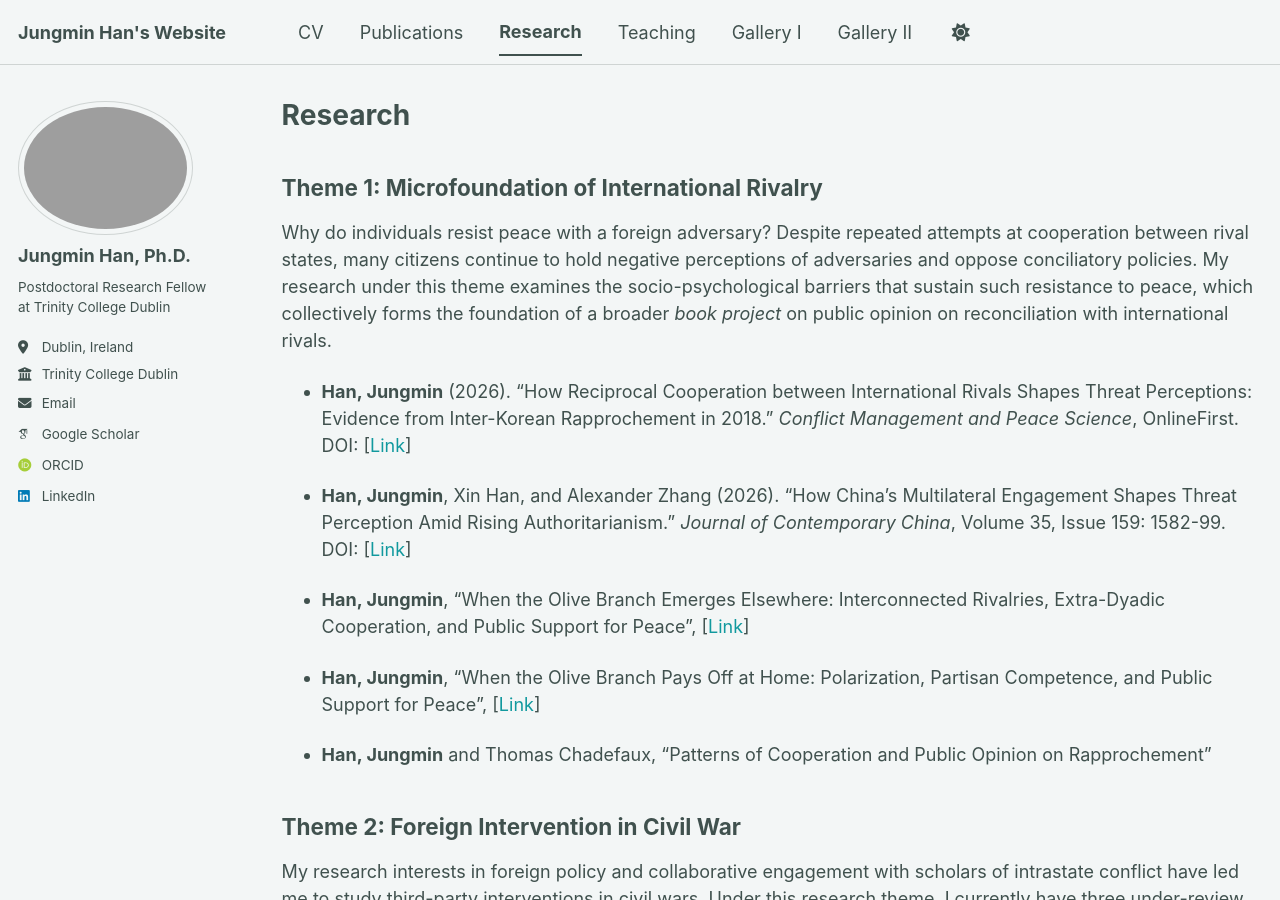
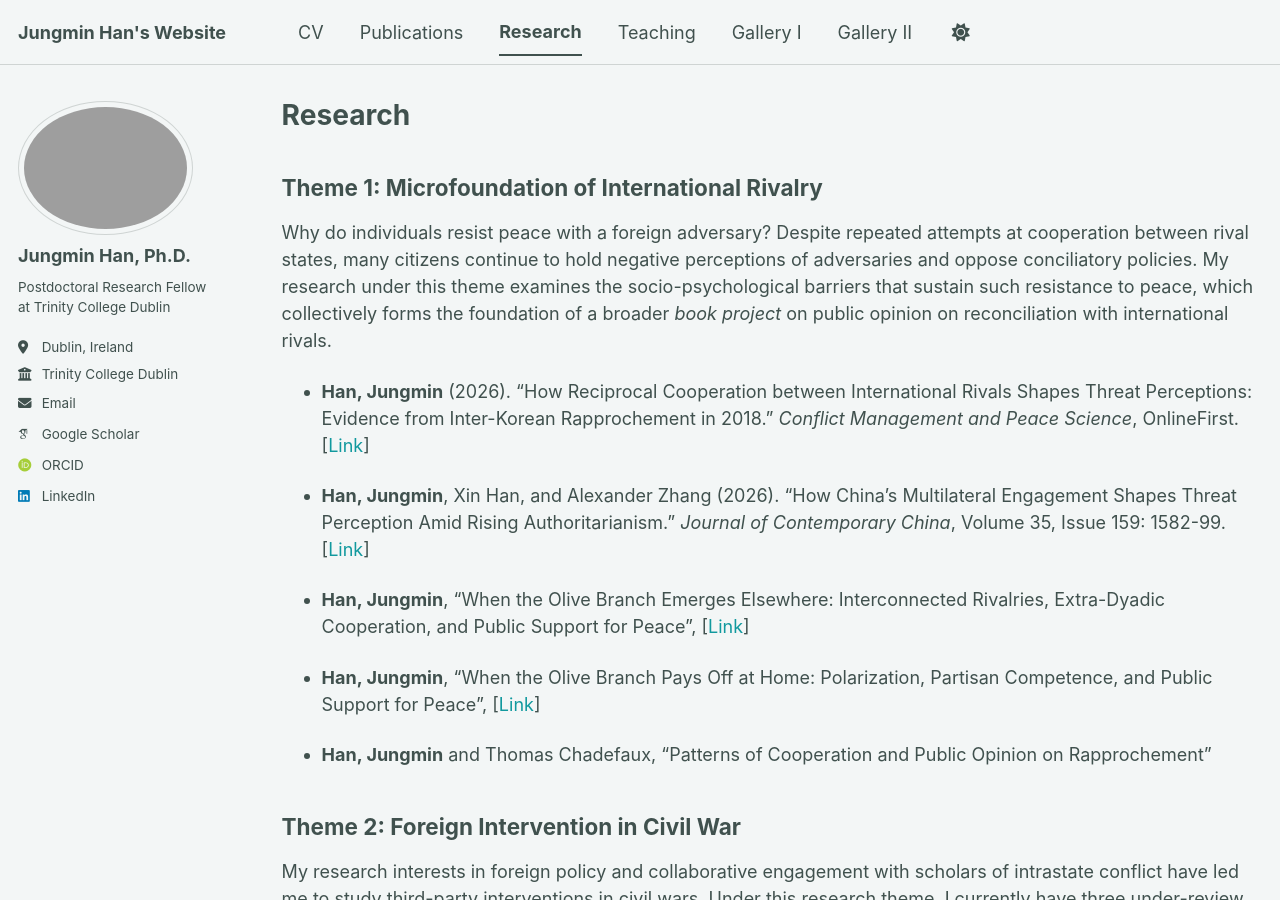
Before and after one commit to jungmin-lawrence-han/jungmin-lawrence-han.github.io, a Jekyll site: the page built from _pages/research.md, in a window 1280 px wide and 900 px high. Built offline with Jekyll 4.4.1, drawn with Linux system fonts in a browser that asks for light colours; some web fonts are replaced; a script bundle is joined from its source files by our own code; library files that are not in the unit come from our copies.

Commit message:
Update research.md

```diff
--- a/_pages/research.md
+++ b/_pages/research.md
@@ -9,9 +9,9 @@
 
 Why do individuals resist peace with a foreign adversary? Despite repeated attempts at cooperation between rival states, many citizens continue to hold negative perceptions of adversaries and oppose conciliatory policies. My research under this theme examines the socio-psychological barriers that sustain such resistance to peace, which collectively forms the foundation of a broader _book project_ on public opinion on reconciliation with international rivals.
 
- * **Han, Jungmin** (2026). "How Reciprocal Cooperation between International Rivals Shapes Threat Perceptions: Evidence from Inter-Korean Rapprochement in 2018." _Conflict Management and Peace Science_, OnlineFirst. DOI: [[Link](https://doi.org/10.1177/07388942251395480)]
+ * **Han, Jungmin** (2026). "How Reciprocal Cooperation between International Rivals Shapes Threat Perceptions: Evidence from Inter-Korean Rapprochement in 2018." _Conflict Management and Peace Science_, OnlineFirst. [[Link](https://doi.org/10.1177/07388942251395480)]
 
- * **Han, Jungmin**, Xin Han, and Alexander Zhang (2026). "How China’s Multilateral Engagement Shapes Threat Perception Amid Rising Authoritarianism." _Journal of Contemporary China_, Volume 35, Issue 159: 1582-99. DOI: [[Link](https://doi.org/10.1080/10670564.2025.2549103)]
+ * **Han, Jungmin**, Xin Han, and Alexander Zhang (2026). "How China’s Multilateral Engagement Shapes Threat Perception Amid Rising Authoritarianism." _Journal of Contemporary China_, Volume 35, Issue 159: 1582-99. [[Link](https://doi.org/10.1080/10670564.2025.2549103)]
 
   * **Han, Jungmin**, "When the Olive Branch Emerges Elsewhere:  Interconnected Rivalries, Extra-Dyadic Cooperation, and Public Support for Peace", [[Link](https://www.dropbox.com/scl/fi/vthwlyfiey2e1g3svj9o0/Han_InternationalLandscape.pdf?rlkey=klnr5dakoc79jwmt8jk3877lj&dl=0)]
 
```
